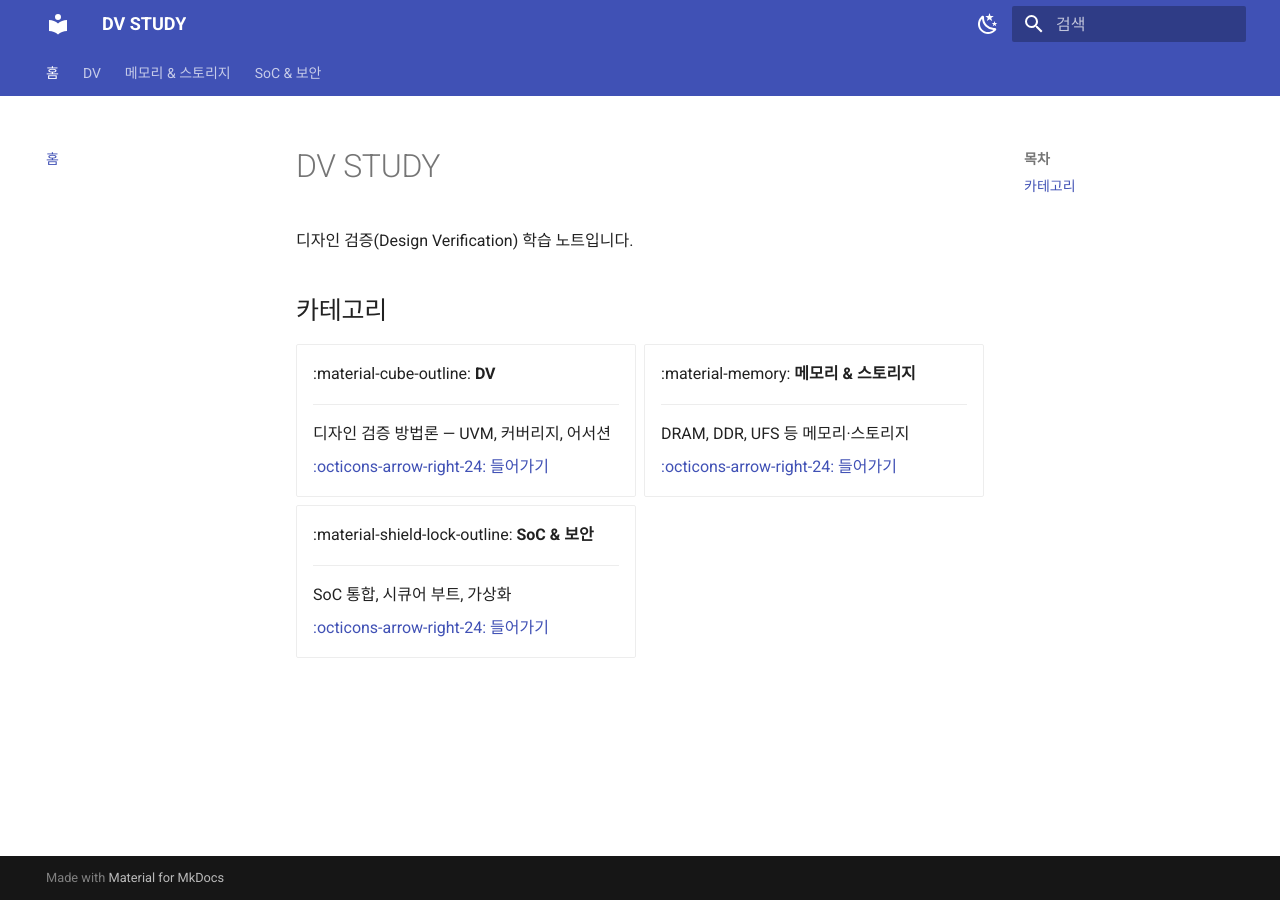
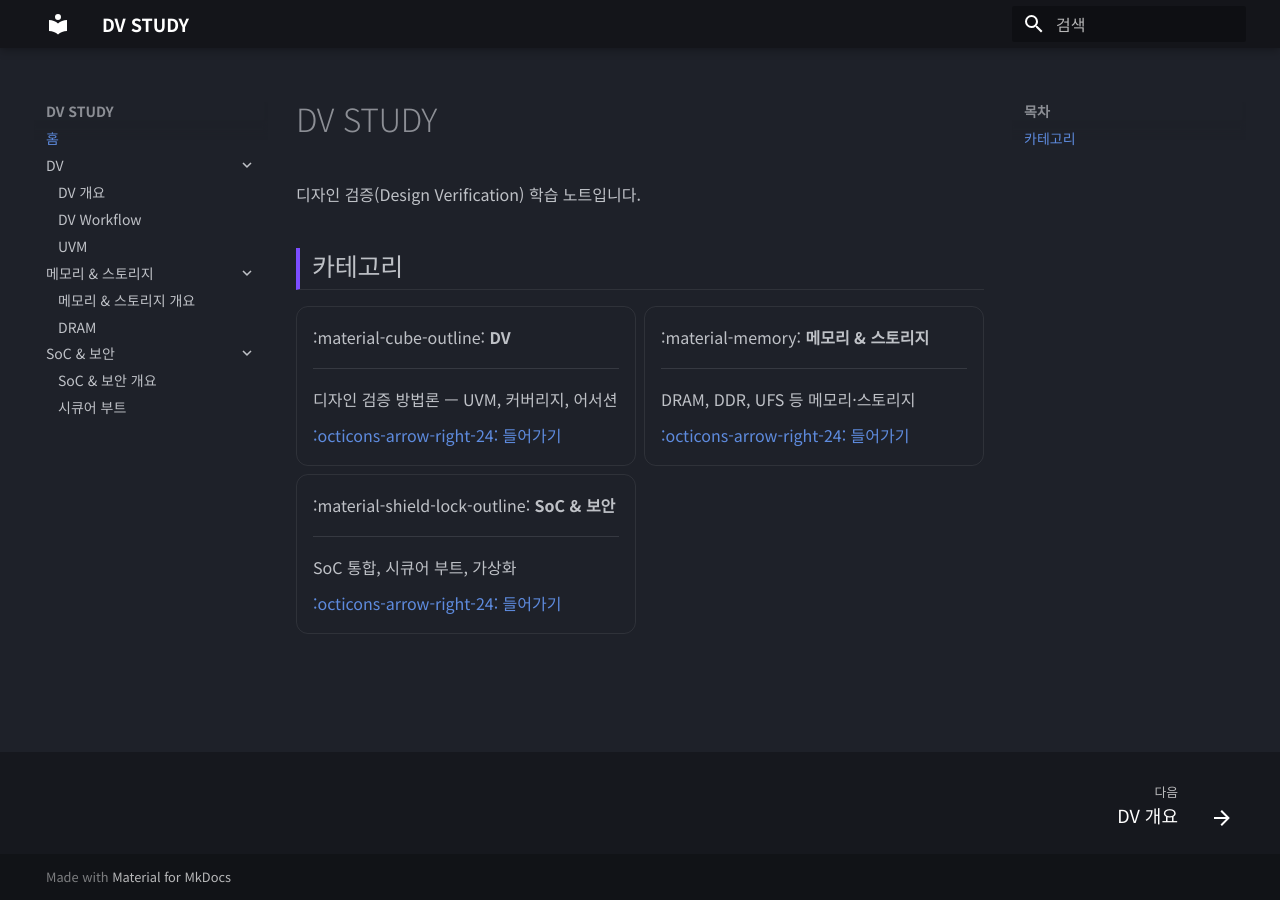
Before and after one commit to jaewoo9912/JDVS, an MkDocs documentation site: the page built from docs/index.md, in a window 1280 px wide. Built offline with MkDocs 1.6.1 and Material for MkDocs 9.7.7, drawn with Linux system fonts in a browser that asks for light colours.

Commit message:
[+] Edit theme of the pages

```diff
--- /dev/null
+++ b/docs/stylesheets/extra.css
@@ -0,0 +1,69 @@
+/* ===== DV STUDY 커스텀 스타일 (다크모드 기준) ===== */
+
+/* 강조(accent) 색상 살짝 조정 — 보라 계열 포인트 */
+:root {
+  --md-accent-fg-color: #b388ff;
+}
+
+/* 본문 가독성: 줄간격·문단 여백 */
+.md-typeset {
+  line-height: 1.75;
+}
+.md-typeset p {
+  margin: 0.7em 0;
+}
+
+/* H2 제목에 좌측 포인트 바 + 아래 구분선 */
+.md-typeset h2 {
+  padding-left: 0.6rem;
+  border-left: 4px solid var(--md-accent-fg-color);
+  border-bottom: 1px solid rgba(255, 255, 255, 0.08);
+  padding-bottom: 0.3rem;
+}
+
+/* H3 제목에 은은한 포인트 */
+.md-typeset h3 {
+  color: #d1c4ff;
+}
+
+/* 홈 카드: 둥근 모서리 + 마우스 올리면 떠오르는 효과 */
+.md-typeset .grid.cards > ul > li {
+  border-radius: 0.6rem;
+  border: 1px solid rgba(255, 255, 255, 0.08);
+  transition: transform 0.18s ease, box-shadow 0.18s ease, border-color 0.18s ease;
+}
+.md-typeset .grid.cards > ul > li:hover {
+  transform: translateY(-4px);
+  box-shadow: 0 8px 24px rgba(0, 0, 0, 0.45);
+  border-color: var(--md-accent-fg-color);
+}
+
+/* 표: 헤더 강조 + 행 hover */
+.md-typeset table:not([class]) th {
+  background: rgba(179, 136, 255, 0.12);
+  font-weight: 600;
+}
+.md-typeset table:not([class]) tr:hover {
+  background: rgba(255, 255, 255, 0.03);
+}
+
+/* 인라인 코드: 살짝 보라빛 배경 */
+.md-typeset code {
+  border-radius: 0.3rem;
+}
+
+/* admonition(노트/경고 박스) 모서리 둥글게 */
+.md-typeset .admonition,
+.md-typeset details {
+  border-radius: 0.5rem;
+}
+
+/* 본문 링크에 은은한 밑줄 애니메이션 */
+.md-typeset a {
+  text-decoration: none;
+  transition: color 0.15s ease;
+}
+.md-typeset a:hover {
+  text-decoration: underline;
+  text-underline-offset: 3px;
+}
--- a/mkdocs.yml
+++ b/mkdocs.yml
@@ -4,26 +4,25 @@ site_name: DV STUDY
 theme:
   name: material
   language: ko
+  font:
+    text: Noto Sans KR      # 한글 본문용 폰트
+    code: JetBrains Mono    # 코드용 폰트
   features:
-    - navigation.tabs       # 상단에 대주제를 탭으로 표시
-    - navigation.sections   # 사이드바에 섹션 펼침
-    - navigation.top        # 맨 위로 버튼
-    - content.code.copy     # 코드 복사 버튼
+    - navigation.indexes        # 섹션(폴더) 자체를 대표 페이지로
+    - navigation.expand         # 사이드바 폴더를 펼친 채로 표시
+    - navigation.top            # 맨 위로 버튼
+    - navigation.tracking       # URL에 현재 위치 반영
+    - navigation.footer         # 이전/다음 페이지 네비
+    - content.code.copy         # 코드 복사 버튼
+    - content.tabs.link
+    - toc.follow
     - search.suggest
     - search.highlight
+  # 토글 없이 항상 다크 모드
   palette:
-    - scheme: default
-      primary: indigo
-      accent: indigo
-      toggle:
-        icon: material/weather-night
-        name: 다크 모드로
-    - scheme: slate
-      primary: indigo
-      accent: indigo
-      toggle:
-        icon: material/weather-sunny
-        name: 라이트 모드로
+    scheme: slate
+    primary: black
+    accent: deep purple
 
 markdown_extensions:
   - attr_list             # 홈의 카드 레이아웃에 필요
@@ -44,17 +43,20 @@ plugins:
   - search:
       lang: ko
 
+extra_css:
+  - stylesheets/extra.css
+
 # 메뉴(목차) 구조. 새 글을 추가하면 여기에 등록하세요.
 # "이름:" (콜론만) = 묶음 카테고리 / "이름: 경로.md" = 클릭하면 가는 페이지
 nav:
   - 홈: index.md
   - DV:
+      - dv/intro.md                 # DV 폴더를 누르면 열리는 대표(개요) 페이지
       - DV Workflow: dv/workflow.md
-      - 개요: dv/intro.md
       - UVM: dv/uvm.md
   - 메모리 & 스토리지:
-      - 개요: memory-storage/intro.md
+      - memory-storage/intro.md
       - DRAM: memory-storage/dram.md
   - SoC & 보안:
-      - 개요: soc-security/intro.md
+      - soc-security/intro.md
       - 시큐어 부트: soc-security/secure-boot.md
```
